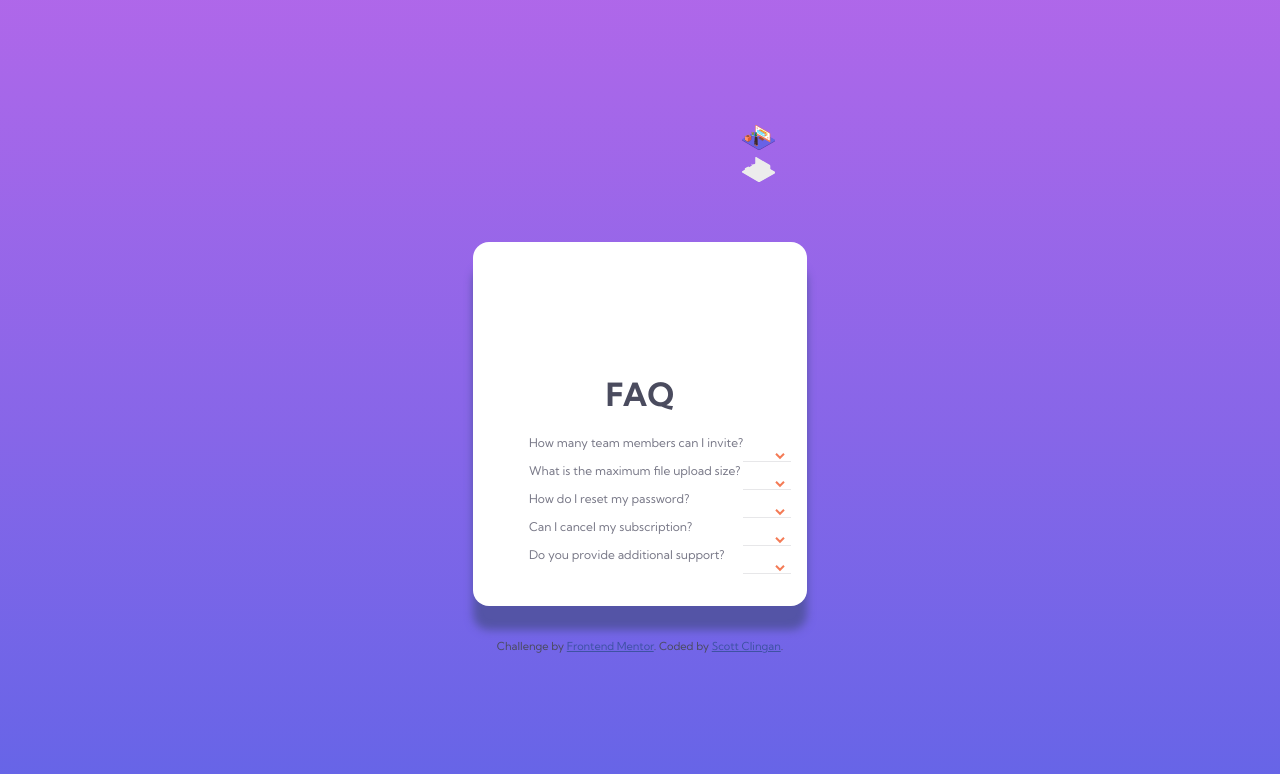
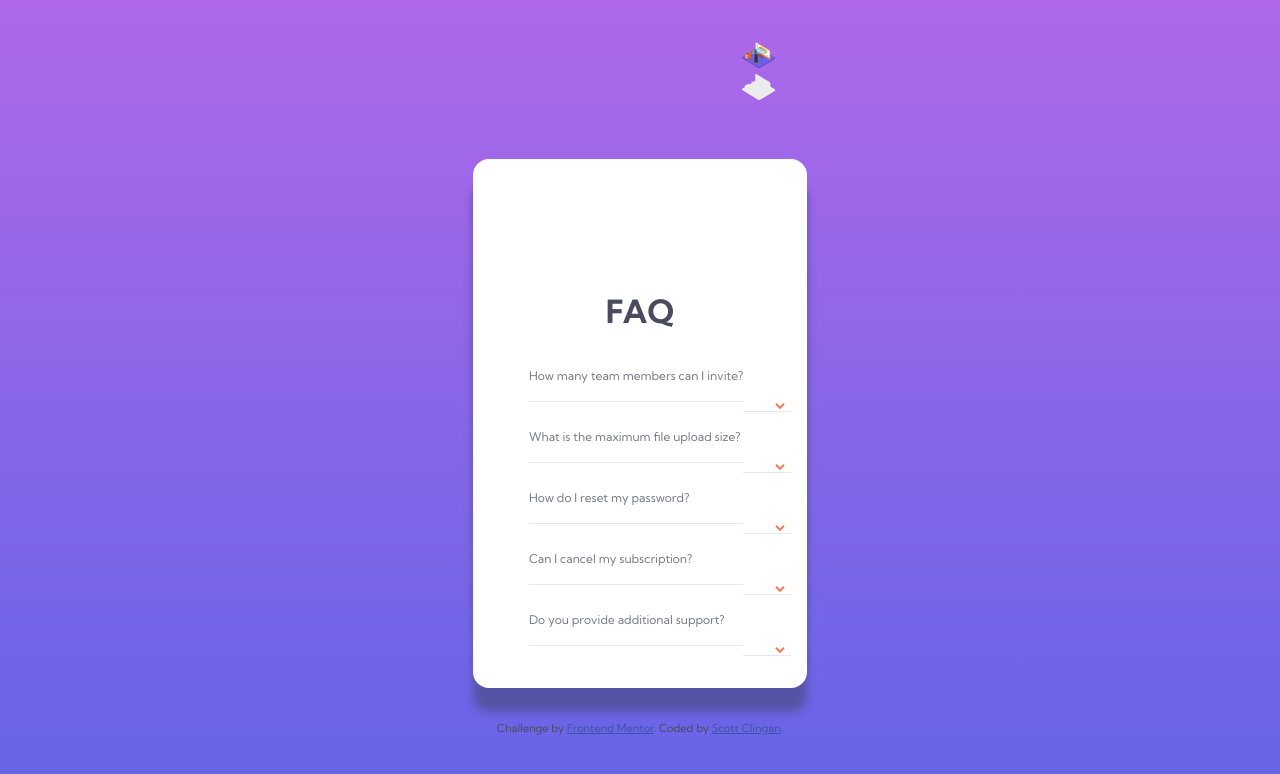
Before and after one commit to sclingan/faq-accordion, a React (Vite) app: page / in a window 1280 px wide. Shown: the top 774 px of the page. Built offline with nearby package versions, Linux system fonts and the light colour scheme.

Commit message:
Correcting semantic HTML

```diff
--- a/src/App.css
+++ b/src/App.css
@@ -84,8 +84,6 @@ body {
   padding-inline: 1rem;
   position: relative;
   padding-bottom: 2rem;
-  display: grid;
-  grid-template-columns: auto auto;
   box-shadow: 0 1.5rem .5rem hsl(240, 33%, 49%);/*fix color */
 }
 
@@ -107,6 +105,10 @@ h1 {
   text-align: center;
   /* padding-left: 2rem; */
   font-size: 2rem;
+}
+
+section {
+  align-items: left;
 }
 
 ul {
--- a/src/App.tsx
+++ b/src/App.tsx
@@ -8,7 +8,7 @@ function App() {
     <main>
       <div className="div__card">
          {/* <img className="img__logo" src={logo} alt=""></img> */}
-        {/* <h1>FAQ</h1>  */}
+        <h1>FAQ</h1>
         {/* <div className="div__card_question" id='question_1'>
           <p>How many team members can I invite?</p>
        </div>
--- a/src/card.tsx
+++ b/src/card.tsx
@@ -10,24 +10,23 @@ function Card() {
          <img className="img__logo" src={logo} alt=""></img>
         </header>
         <section>
-            <h1>FAQ</h1>
             <ul>
-                <li><p>How many team members can I invite?</p></li>
+                <li><div className='div__card_question'><p>How many team members can I invite?</p></div></li>
                 <li><div className='div__card_answer'><p>You can invite up to 2 additional users on the Free plan. There is no limit on
                     team members for the Premium plan.</p></div></li>
                 <button className="btn__accordion" aria-expanded='false'><img src={arrow_icon} alt="" id='icon_2'></img></button>
-                <li><p>What is the maximum file upload size?</p></li>
+                <li><div className='div__card_question'><p>What is the maximum file upload size?</p></div></li>
                 <li><div className='div__card_answer'><p>No more than 2GB. All files in your account
                     must fit your allotted storage space.</p></div></li>
                 <button className="btn__accordion" aria-expanded='false'><img src={arrow_icon} alt="" id='icon_2'></img></button>
-                <li><p>How do I reset my password?</p></li>
+                <li><div className='div__card_question'><p>How do I reset my password?</p></div></li>
                 <li><div className='div__card_answer'><p>Click “Forgot password” from the login page or “Change password” from your profile page.
                     A reset link will be emailed to you.</p></div></li>
                 <button className="btn__accordion" aria-expanded='false'><img src={arrow_icon} alt="" id='icon_2'></img></button>
-                <li><p>Can I cancel my subscription?</p></li>
+                <li><div className='div__card_question'><p>Can I cancel my subscription?</p></div></li>
                 <li><div className='div__card_answer'><p>Yes! Send us a message and we’ll process your request no questions asked.</p></div></li>
                 <button className="btn__accordion" aria-expanded='false'><img src={arrow_icon} alt="" id='icon_2'></img></button>
-                <li><p>Do you provide additional support?</p></li>
+                <li><div className='div__card_question'><p>Do you provide additional support?</p></div></li>
                 <li><div className='div__card_answer'><p>Chat and email support is available 24/7. Phone lines are open during normal business hours.</p></div></li>
                 <button className="btn__accordion" aria-expanded='false'><img src={arrow_icon} alt="" id='icon_2'></img></button>
             </ul>
```
